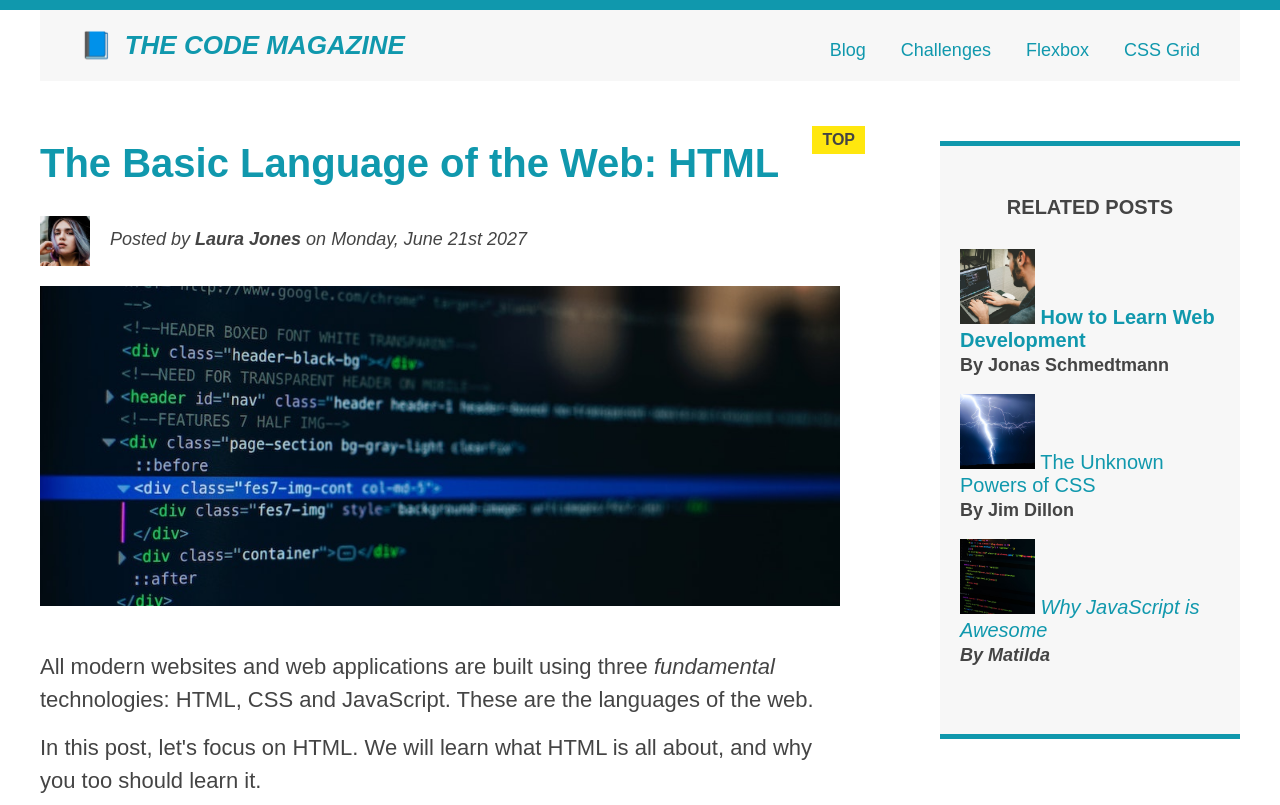
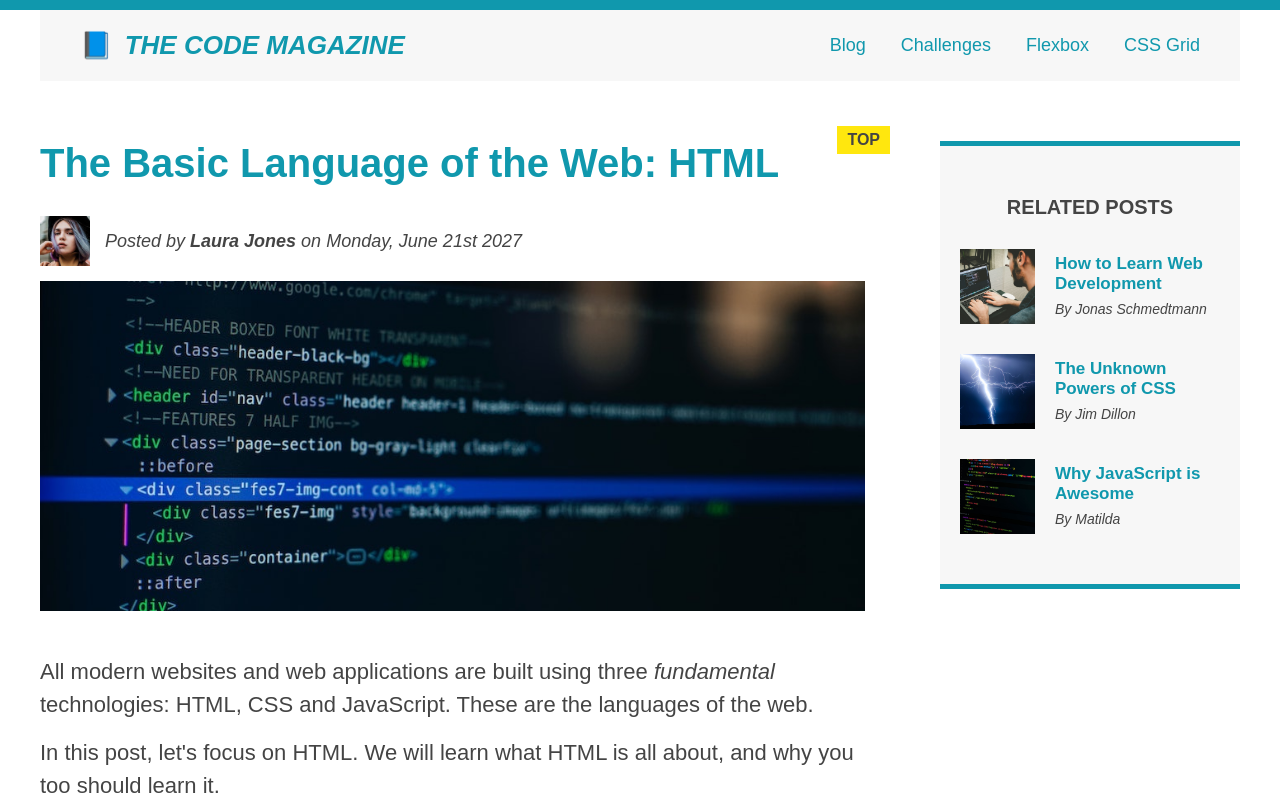
Before and after one commit to German-Shein/CSS_Fundamentals, a plain HTML site: page Index.html in a window 1280 px wide. Shown: the top 805 px of the page. Drawn offline with Linux system fonts and the light colour scheme.

Commit message:
Refactoring the landing page's styling via the use of Flexboxes

```diff
--- a/CSS/Index.css
+++ b/CSS/Index.css
@@ -20,23 +20,34 @@ body
 	position: relative;
 }
 
-.Main_Header
+.Row
 {
-	background-color: #f7f7f7;
-	padding: 20px 40px; /* Top-Bottom; Left-Right */
+	align-items: flex-start;
+	display: flex;
+	gap: 75px;
 	margin-bottom: 60px;
 }
 
-.Main_Header::after
+.Main_Header
 {
-	clear: both;
-	content: "";
-	display: block;
+	align-items: center;
+	background-color: #f7f7f7;
+	display: flex;
+	justify-content: space-between;
+	padding: 20px 40px; /* Top-Bottom; Left-Right */
+	margin-bottom: 60px;
 }
 
 .Post_Header
 {
 	margin-bottom: 40px;
+}
+
+.Author_Section
+{
+	align-items: center;
+	display: flex;
+	margin-bottom: 15px;
 }
 
 .Post_Image
@@ -45,11 +56,10 @@ body
 	width: 100%;
 }
 
+
 article
 {
-	margin-bottom: 60px;
-	float: left;
-	width: 800px;
+	flex: 1;
 }
 
 aside
@@ -57,27 +67,21 @@ aside
 	background-color: #f7f7f7;
 	border-top: 5px solid #1098ad;
 	border-bottom: 5px solid #1098ad;
+	flex-basis: 300px;
+	flex-grow: 0;
+	flex-shrink: 0;
 	padding: 50px 20px;
-	float: right;
-	width: 300px;
-}
-
-footer
-{
-	clear: both;
 }
 
 nav
 {
 	font-size: 18px;
-	float: right;
 }
 
 nav a:link
 {
 	display: inline-block;
 	margin-right: 30px;
-	margin-top: 10px;
 }
 
 nav a:link:last-child
@@ -200,31 +204,12 @@ li:last-child
 	margin-bottom: 0;
 }
 
-/*
-li:nth-child(even)
-{
-	color: red;
-}
-*/
-
-/*
-footer p
-{
-	font-size: 16px;
-}
-*/
-
-/*
-article header p
-{
-	font-style: italic;
-}
-*/
-
 #Author
 {
+	font-size: 18px;
 	font-style: italic;
-	font-size: 18px;
+	margin-bottom: 0;
+	margin-left: 15px;
 }
 
 #Copyright
@@ -232,16 +217,35 @@ article header p
 	font-size: 16px;
 }
 
-.Related_Author
-{
-	font-size: 18px;
-	font-weight: bold;
-}
-
 .Related_Posts
 {
 	list-style: none;
 	margin-left: 0;
+}
+
+.Related_Post
+{
+	display: flex;
+	align-items: center;
+	gap: 20px;
+	margin-bottom: 30px;
+}
+
+.Related_Link:link
+{
+	display: block;
+	font-size: 17px;
+	font-weight: bold;
+	font-style: normal;
+	margin-bottom: 5px;
+}
+
+.Related_Author
+{
+	font-size: 14px;
+	font-style: italic;
+	font-weight: normal;
+	margin-bottom: 0;
 }
 
 .Like_Button
@@ -253,21 +257,3 @@ article header p
 	bottom: 50px;
 	right: 50px;
 }
-
-.Author_Image
-{
-	float: left;
-	margin-bottom: 20px;
-}
-
-#Author
-{
-	float: left;
-	margin-left: 20px;
-	margin-top: 10px;
-}
-
-.Title
-{
-	float: left;
-}
--- a/Index.html
+++ b/Index.html
@@ -16,11 +16,14 @@
 					<a href="Pages/CSS_Grid.html">CSS Grid</a>
 				</nav>
 			</header>
+			<div class="Row">
 				<article>
 					<header class="Post_Header">
 						<h2>The Basic Language of the Web: HTML</h2>
+						<div class="Author_Section">
 							<img alt="Headshot of Laura Jones" class="Author_Image" height="50" src="Images/Laura_Jones.jpg" width="50"/>
 							<p id="Author">Posted by <strong>Laura Jones</strong> on Monday, June 21st 2027</p>
+						</div>
 						<img alt="HTML code on a screen" class="Post_Image" height="200" src="Images/Banner.jpg" width="500" />
 					</header>
 					<p>All modern websites and web applications are built using three <em>fundamental</em> technologies: HTML, CSS and JavaScript. These are the languages of the web.</p>
@@ -51,23 +54,30 @@
 				<aside>
 					<h4>Related posts</h4>
 					<ul class="Related_Posts">
-					<li>
+						<li class="Related_Post">
 							<img alt="Person programming" height="75" src="Images/Related_1.jpg" width="75" />
-						<a href="#">How to Learn Web Development</a>
+							<div>
+								<a class="Related_Link" href="#">How to Learn Web Development</a>
 								<p class="Related_Author">By Jonas Schmedtmann</p>
+							</div>
 						</li>
-					<li id="Temp">
+						<li class="Related_Post">
 							<img alt="Lightning" src="Images/Related_2.jpg" height="75" width="75" />
-						<a href="#">The Unknown Powers of CSS</a>
+							<div>
+								<a class="Related_Link" href="#">The Unknown Powers of CSS</a>
 								<p class="Related_Author">By Jim Dillon</p>
+							</div>
 						</li>
-					<li>
+						<li class="Related_Post">
 							<img alt="JavaScript code on a screen" src="Images/Related_3.jpg" height="75" width="75" />
-						<a href="#">Why JavaScript is Awesome</a>
+							<div>
+								<a class="Related_Link" href="#">Why JavaScript is Awesome</a>
 								<p class="Related_Author">By Matilda</p>
+							</div>
 						</li>
 					</ul>
 				</aside>
+			</div>
 			<footer>
 				<p id="Copyright">Copyright &copy; 2027 by The Code Magazine.</p>
 			</footer>
```
Lines whose indentation alone changed are shown as unchanged.
